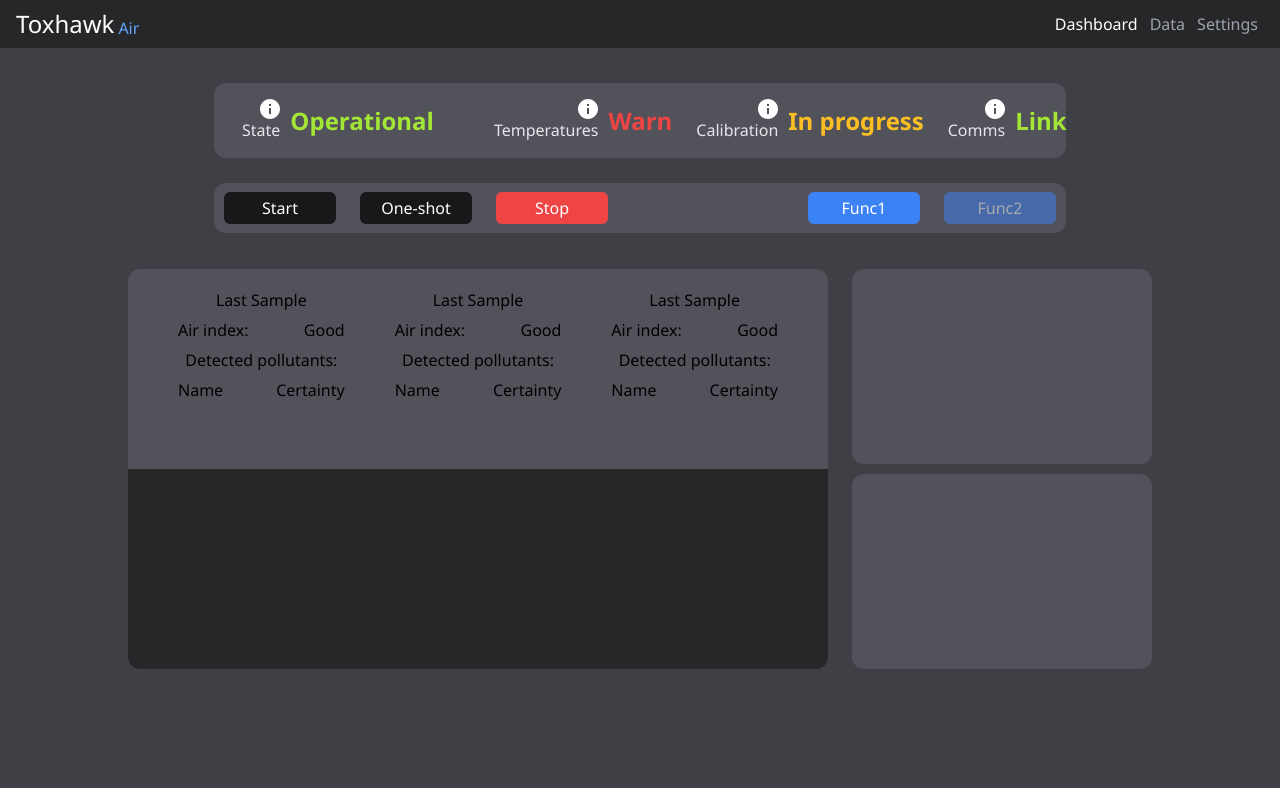
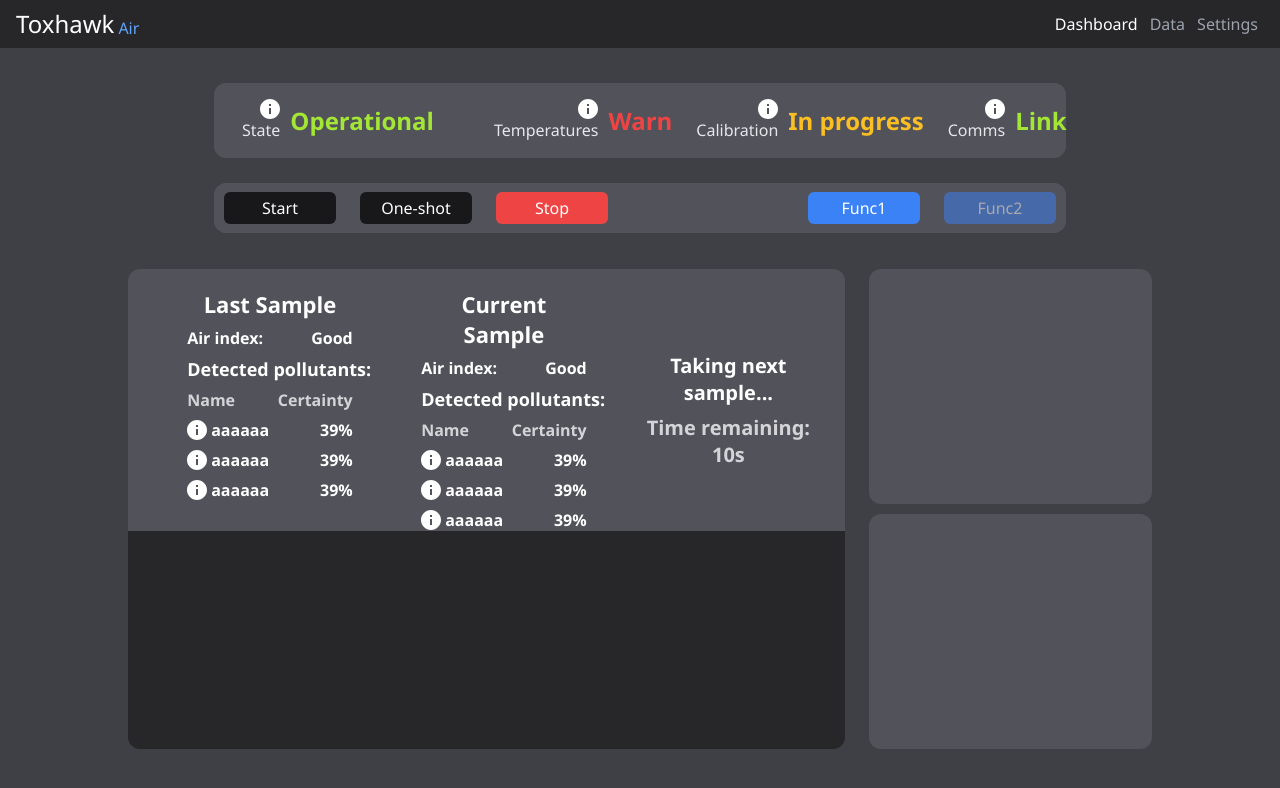
Before and after one commit to VoidFrog/toxhawk_dashboard, a React (Create React App) app: page / in a window 1280 px wide. Shown: the top 788 px of the page. Built offline with nearby package versions, Linux system fonts and the light colour scheme.

Commit message:
styling sample component, pollutantItem generation

```diff
--- a/src/components/DashboardComponents/Overview/Overview.css
+++ b/src/components/DashboardComponents/Overview/Overview.css
@@ -4,7 +4,7 @@
     align-items: center;
     /* width: 1510px; */
     width:80%;
-    height: 50vh;
+    height: 60vh;
 
     max-width: 1510px;
     min-width: 1000px;
--- a/src/components/DashboardComponents/Overview/Timeline/Timeline.css
+++ b/src/components/DashboardComponents/Overview/Timeline/Timeline.css
@@ -16,11 +16,9 @@
     padding-right: 25px;
     background-color: #52525B;
     border-radius: 12px 12px 0 0;
-    flex-grow:6;
 }
 
 .graphs-container {
     background-color: #27272A;
     border-radius: 0 0 12px 12px;
-    flex-grow:4;
 }
--- a/src/components/DashboardComponents/Overview/Timeline/Timeline.tsx
+++ b/src/components/DashboardComponents/Overview/Timeline/Timeline.tsx
@@ -5,8 +5,8 @@ import Sample from '../../../Sample/Sample'
 import SampleData from '../../../../dataModels/SampleData/SampleData'
 
 function Timeline() {
-  const makeSample = (airIndex:string, pollutants:{name:string, certainty:number}[]):SampleData => {
-    return {airIndex:airIndex, pollutants:pollutants}
+  const makeSample = (airIndex:string, pollutants:{name:string, certainty:number}[], loading:boolean=false, timeRemaining:number=0):SampleData => {
+    return {airIndex:airIndex, pollutants:pollutants, loading:loading, timeRemaining:timeRemaining}
   }
 
   let sample1 = makeSample('Good', [
@@ -23,7 +23,7 @@ function Timeline() {
     {name:'Compound A', certainty:79},
     {name:'Compound B', certainty:69},
     {name:'Compound C', certainty:51}
-  ])
+  ], true, 10)
 
   let lastSamples:SampleData[] = [sample1, sample2, sample3];
 
@@ -41,6 +41,7 @@ function Timeline() {
                 return <Sample key={index} {...props}/>
               })
             }
+            {/* loading sample */}
         </div>
         <div className='graphs-container'>
             {/* graph here */}
--- a/src/components/PollutantItem/PollutantItem.css
+++ b/src/components/PollutantItem/PollutantItem.css
@@ -0,0 +1,16 @@
+.pollutant-item-container {
+    display:flex;
+    width:100%;
+    flex-direction: row;
+    justify-content: space-between;
+}
+
+.pollutant-item-container > div {
+    display:flex;
+    flex-direction: row;
+    gap:4px;
+}
+
+.pollutant-item-container > div * {
+    align-self: center;
+}
--- a/src/components/PollutantItem/PollutantItem.tsx
+++ b/src/components/PollutantItem/PollutantItem.tsx
@@ -1,11 +1,16 @@
 import React from 'react'
-import infoIcon from '../../../../../assets/info-icon.svg'
+import infoIcon from '../../assets/info-icon.svg'
+import './PollutantItem.css'
+
 
 function PollutantItem() {
   return (
-    <div>
-      <img src={infoIcon} alt='description'/>
-
+    <div className='pollutant-item-container'>
+      <div>
+        <img src={infoIcon} alt='description'/>
+        <div className='size16'>aaaaaa</div>
+      </div>
+      <div className='size16'>39%</div>
     </div>
   )
 }
--- a/src/components/Sample/Sample.css
+++ b/src/components/Sample/Sample.css
@@ -9,7 +9,16 @@
 }
 
 .sample-container > div {
-    width:100%;
+    /* padding: 0px 30px 0 30px; */
+    min-width:165px;
+    max-width:220px;
+    width:90%;
+}
+
+.pollutant-list-container {
+    display:flex;
+    flex-direction: column;
+    gap: 8px;
 }
 
 .container-row {
@@ -21,3 +30,30 @@
 .center-text {
     text-align: center;
 }
+
+.center-content {
+    justify-content: center;
+    align-content: center;
+}
+
+.sample-container > * {
+    font-weight: 600;
+    color: #FFFFFF;
+}
+
+.size16 > div {
+    font-size: 16px;
+}
+
+.gray-text {
+    color: #D4D4D8;
+}
+
+.gray-text > div {
+    color: #D4D4D8;
+}
+
+.nowrap {
+    word-wrap: nowrap;
+    white-space: nowrap;
+}
--- a/src/components/Sample/Sample.tsx
+++ b/src/components/Sample/Sample.tsx
@@ -1,25 +1,45 @@
 import React from 'react'
 import './Sample.css'
 
+import PollutantItem from '../PollutantItem/PollutantItem'
 import SampleData from '../../dataModels/SampleData/SampleData'
 
 function Sample(props:{index:number, sample:SampleData}) {
   let { airIndex } = props.sample
+  if (props.sample.loading){
+    let time = props.sample.timeRemaining || 'unknown'
+
+    return (
+      <div className='sample-container center-content'>
+        <div className='center-text size20'>Taking next sample...</div>
+        <div className='center-text size20 gray-text'>Time remaining: {typeof time === 'number' ? `${time}s` : time }</div>
+      </div>
+    )
+  }
 
   return (
     <div className='sample-container'>
-      <div className='center-text'>Last Sample</div>
-      <div className='container-row'>
+      <div className='center-text size22'>{
+        props.index === 0
+          ? 'Last Sample'
+          : 'Current Sample'
+      }</div>
+      <div className='container-row size16'>
         <div>Air index:</div>
         <div>{airIndex}</div>
       </div>
-      <div className='center-text'>Detected pollutants:</div>
-      <div className='container-row'>
+      <div className='center-text size18 nowrap'>Detected pollutants:</div>
+      <div className='container-row gray-text size16'>
         <div>Name</div>
         <div>Certainty</div>
       </div>
-      <div>
+      <div className='pollutant-list-container'>
         {/* pollutants */}
+        {
+          props.sample.pollutants.map((pollutant, index) => {
+            return <PollutantItem key={index}/>
+          })
+        }
       </div>
     </div>
   )
--- a/src/dataModels/SampleData/SampleData.ts
+++ b/src/dataModels/SampleData/SampleData.ts
@@ -1,7 +1,10 @@
+//TODO change later, add enums instead of strs
 export default interface SampleData {
     airIndex:string // good | medium | bad  || to change later
     pollutants:{
         name:string,
         certainty:number
     }[]
+    loading?:boolean
+    timeRemaining?:number
 }
--- a/src/index.css
+++ b/src/index.css
@@ -24,3 +24,23 @@ html, body, #root {
 .disabled {
   opacity:0.5;
 }
+
+.size22 {
+  font-size: 22px;
+}
+
+.size20 {
+  font-size: 20px;
+}
+
+.size18 {
+  font-size: 18px;
+}
+
+.size16 {
+  font-size: 16px;
+}
+
+.gray-text {
+  color: #D4D4D8;
+}
```
